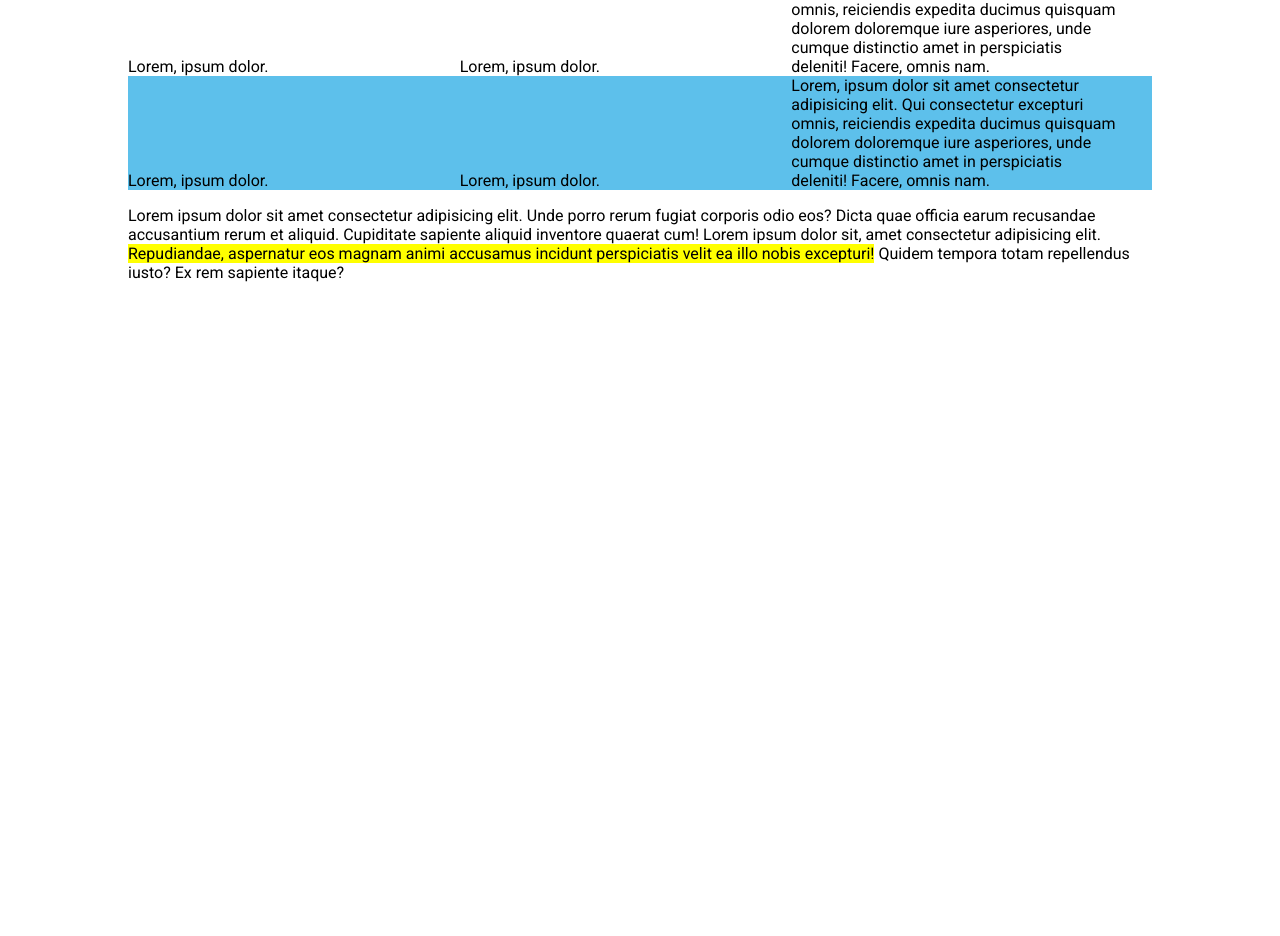
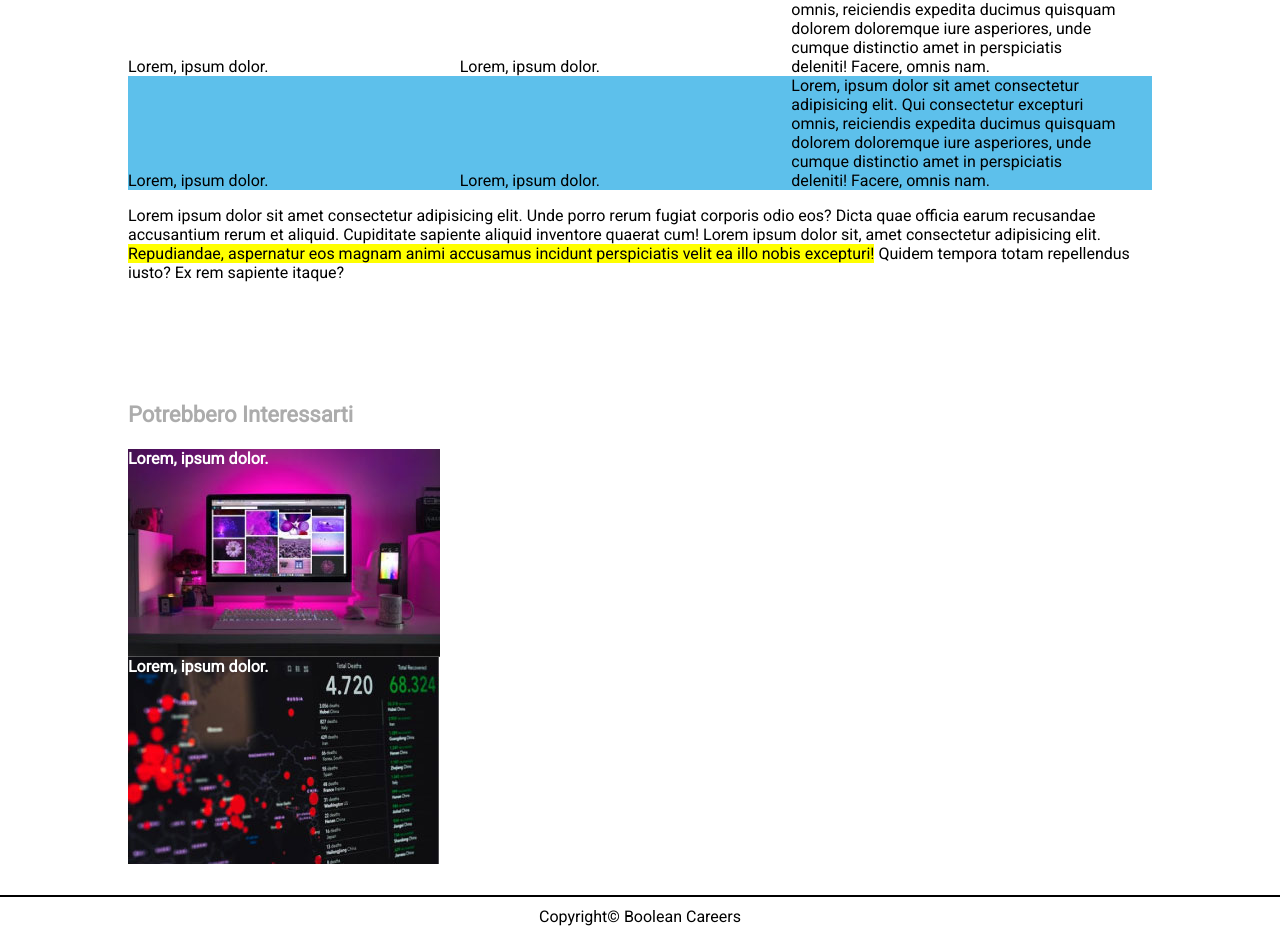
Before and after one commit to DeSantisDomiziano/html-css-booleaner, a plain HTML site: page index.html in a window 1280 px wide. Shown: the part 989-1925 px from the top of the page. Before the commit the page ends 1287 px from the top, so only its background shows below. Drawn offline with Linux system fonts and the light colour scheme.

Commit message:
add other articles section and add footer

```diff
--- a/css/style.css
+++ b/css/style.css
@@ -64,3 +64,34 @@ p > span {
 #first-row, #third-row {
     background-color: #5dc0eb;
 }
+
+/* OTHER ARTICLES */
+.other-articles > p {
+    margin-top: 120px;
+    font-size: 22px;
+    color: #acacac;
+    font-weight: 700;
+}
+
+.also {
+    height: 208px;
+    background-repeat: no-repeat;
+    font-weight: 700;
+    color: white;
+}
+
+#monitor {
+    background-image: url(../img/monitor.jpg);
+}
+
+#graph {
+    background-image: url(../img/graph.jpg);
+}
+
+/* FOOTER */
+footer {
+    text-align: center;
+    margin-top: 30px;
+    padding: 10px;
+    border-top: 2px solid black;
+}
--- a/index.html
+++ b/index.html
@@ -37,7 +37,7 @@
             <!-- IMG -->
             <figure>
                 <img src="./img/tim-1.jpg" alt="Tim Berners-Lee" title="Tim Berners-Lee">
-                <img src="./img/tim-2.jpg" alt="">
+                <img src="./img/tim-2.jpg" alt="Tim Berners-Lee" title="Tim Berners-Lee">
                 <figcaption>
                     1ft Photo: Jhon S. and James L. Knight foundation, by Scott Henrichsen <br> 2nd Photo: Wikimedia, by Paul Clarke
                 </figcaption>
@@ -107,15 +107,25 @@
                 Lorem ipsum dolor sit, amet consectetur adipisicing elit. <span> Repudiandae, aspernatur eos magnam animi accusamus incidunt perspiciatis velit ea illo nobis excepturi!</span> Quidem tempora totam repellendus iusto? Ex rem sapiente itaque?
             </p>
         </section>
+        <!-- LINK OTHER ARTICLES -->
+        <section class="other-articles">
+            <p>
+                Potrebbero Interessarti
+            </p>
 
-        <section class="other-articles">
+            <div id="monitor" class="also">
+                Lorem, ipsum dolor.
+            </div>
 
+            <div id="graph"  class="also">
+                Lorem, ipsum dolor.
+            </div>
         </section>
-
     </main>
 
+    <!-- FOOTER -->
     <footer>
-
+        Copyright&copy; Boolean Careers
     </footer>
 
 </body>
```
